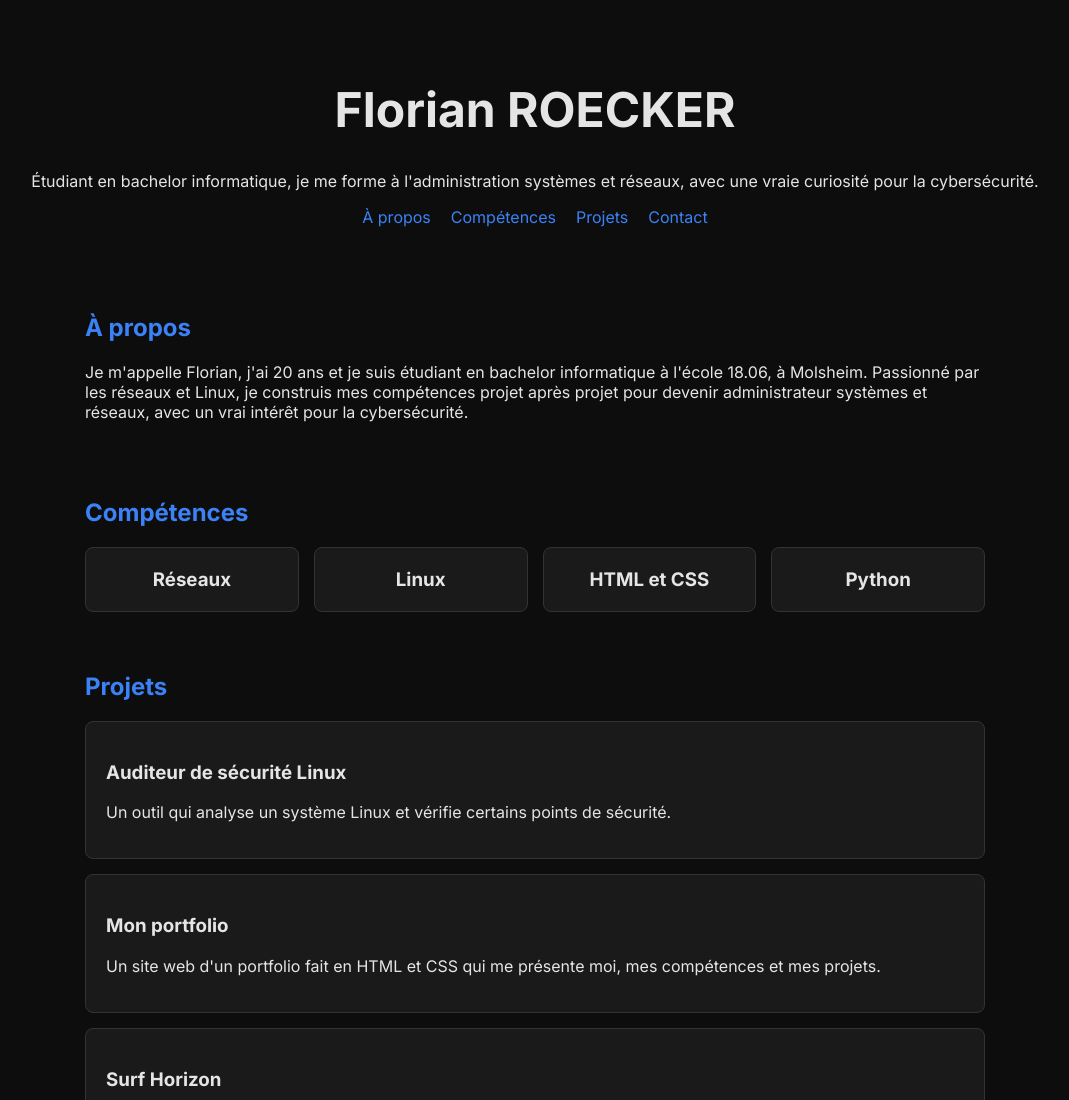
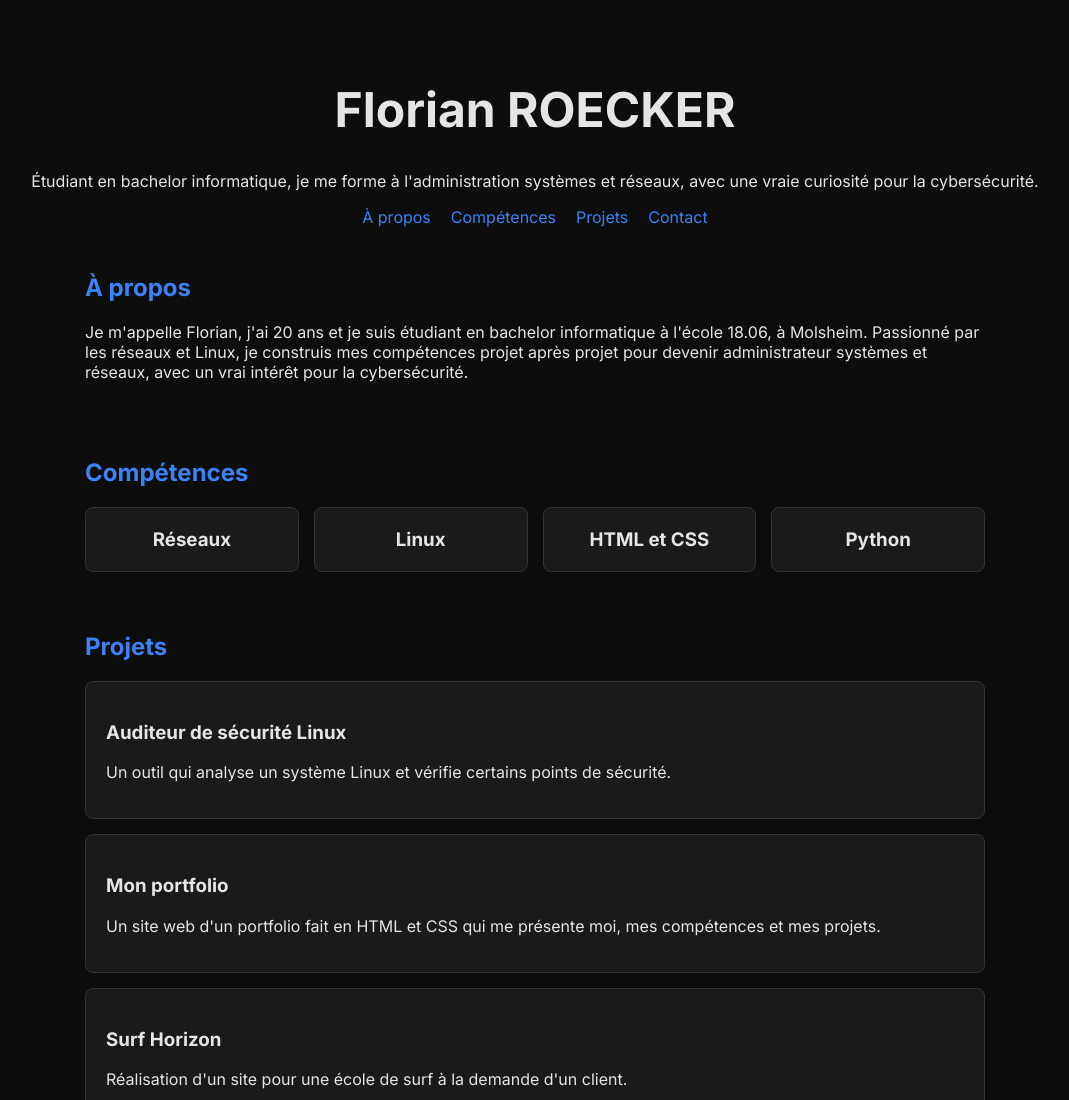
Before and after one commit to flapassrck/Portfolio-Florian, a plain HTML site: page index.html in a window 1280 px wide. Shown: the top 1100 px of the page, without its empty margins (105-1174 px from the left). Drawn offline with Linux system fonts and the light colour scheme.

Commit message:
Fix header padding

```diff
--- a/style.css
+++ b/style.css
@@ -17,7 +17,7 @@ a {
 
 header {
   text-align: center;
-  padding: 40px 20px;
+  padding: 40px 20px 0px;
 }
 
 nav ul {
```
